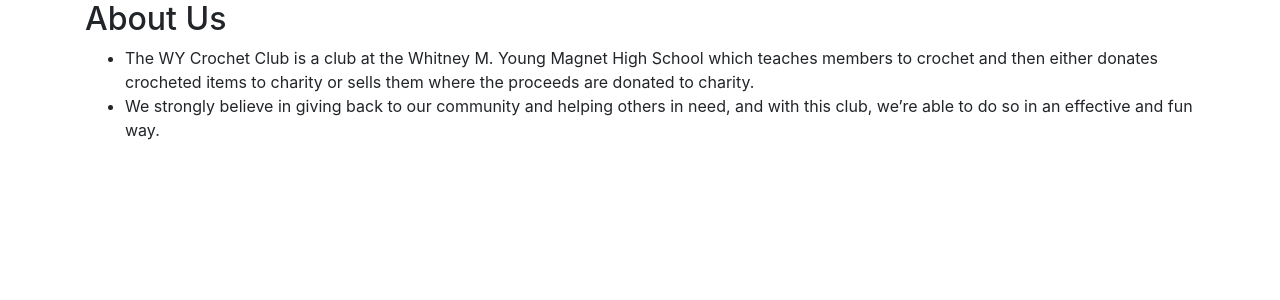
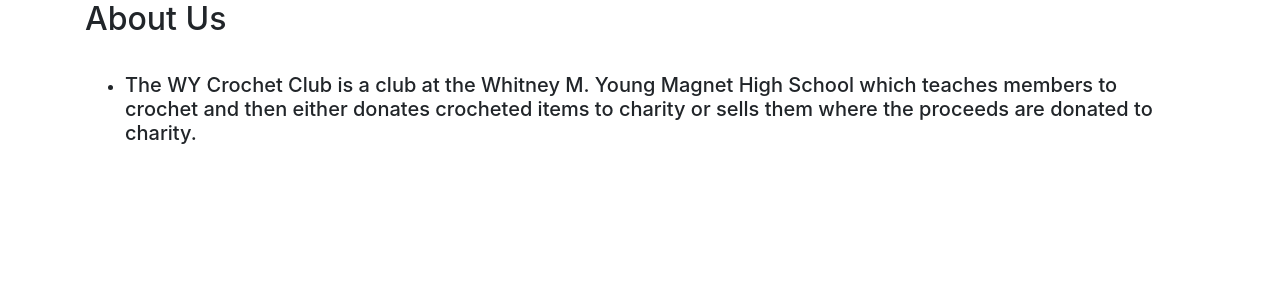
Before and after one commit to sophie200/store_improved, a Django app: page /about/ in a window 1280 px wide. Shown: the part 56-356 px from the top of the page. Run offline with Django 3.2, Linux system fonts and the light colour scheme; some libraries are stand-ins or nearby versions.

Commit message:
style changes

```diff
--- a/main/templates/about.html
+++ b/main/templates/about.html
@@ -2,8 +2,7 @@
 
 {% block content %}
   <h2>About Us</h2>
-  <ul>
-    <li>The WY Crochet Club is a club at the Whitney M. Young Magnet High School which teaches members to crochet and then either donates crocheted items to charity or sells them where the proceeds are donated to charity.</li>
-    <li>We strongly believe in giving back to our community and helping others in need, and with this club, we’re able to do so in an effective and fun way. </li>
+  <ul class = "big">
+    <li><h5>The WY Crochet Club is a club at the Whitney M. Young Magnet High School which teaches members to crochet and then either donates crocheted items to charity or sells them where the proceeds are donated to charity.</h5></li>
   </ul>
 {% endblock content %}
--- a/main/templates/base.html
+++ b/main/templates/base.html
@@ -11,6 +11,9 @@
     body {
           padding-bottom: 50px;
          }
+    ul.big {
+           line-height: 5;
+          }
   </style>
   <head>
     <meta charset="utf-8">
```
